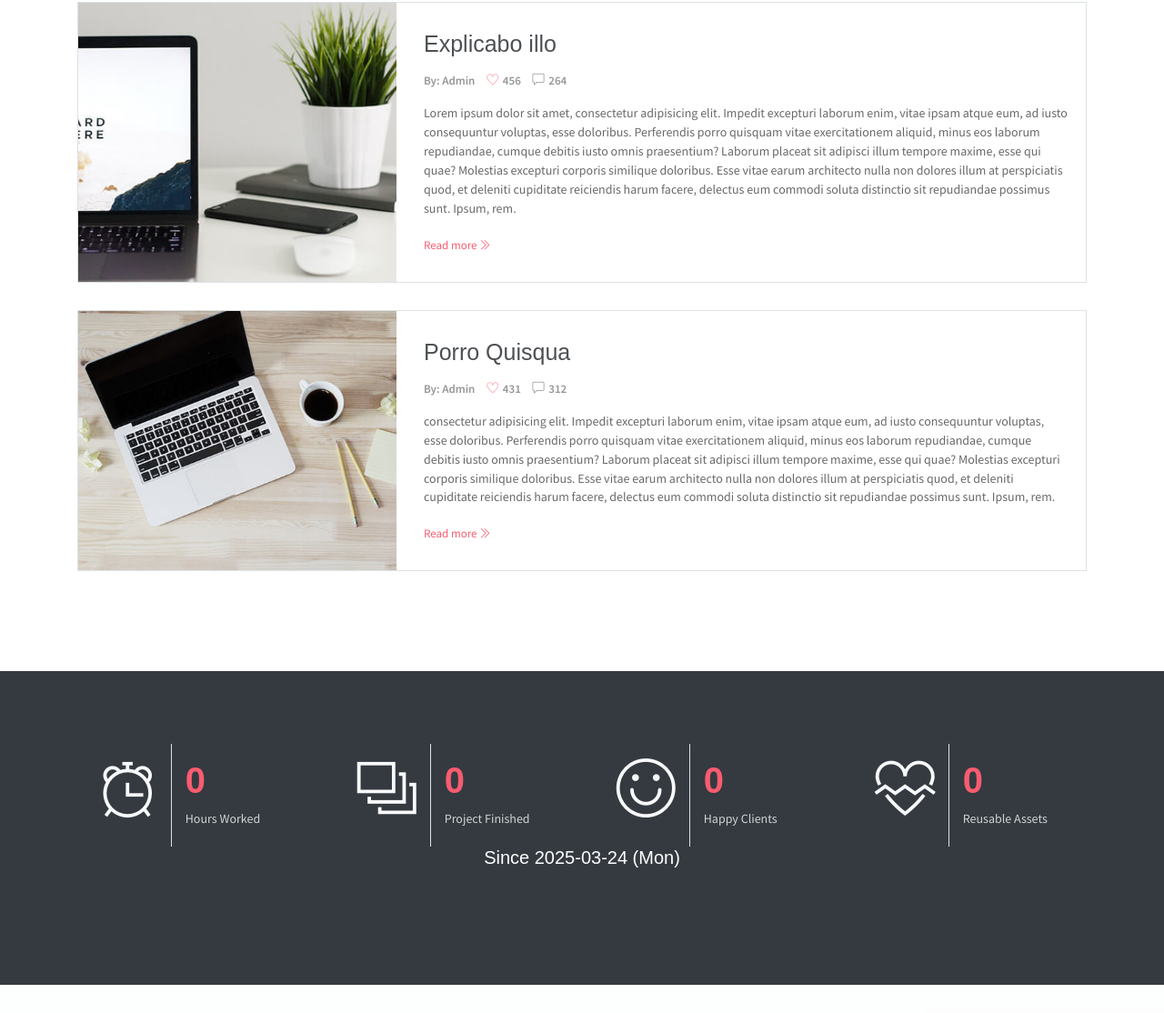
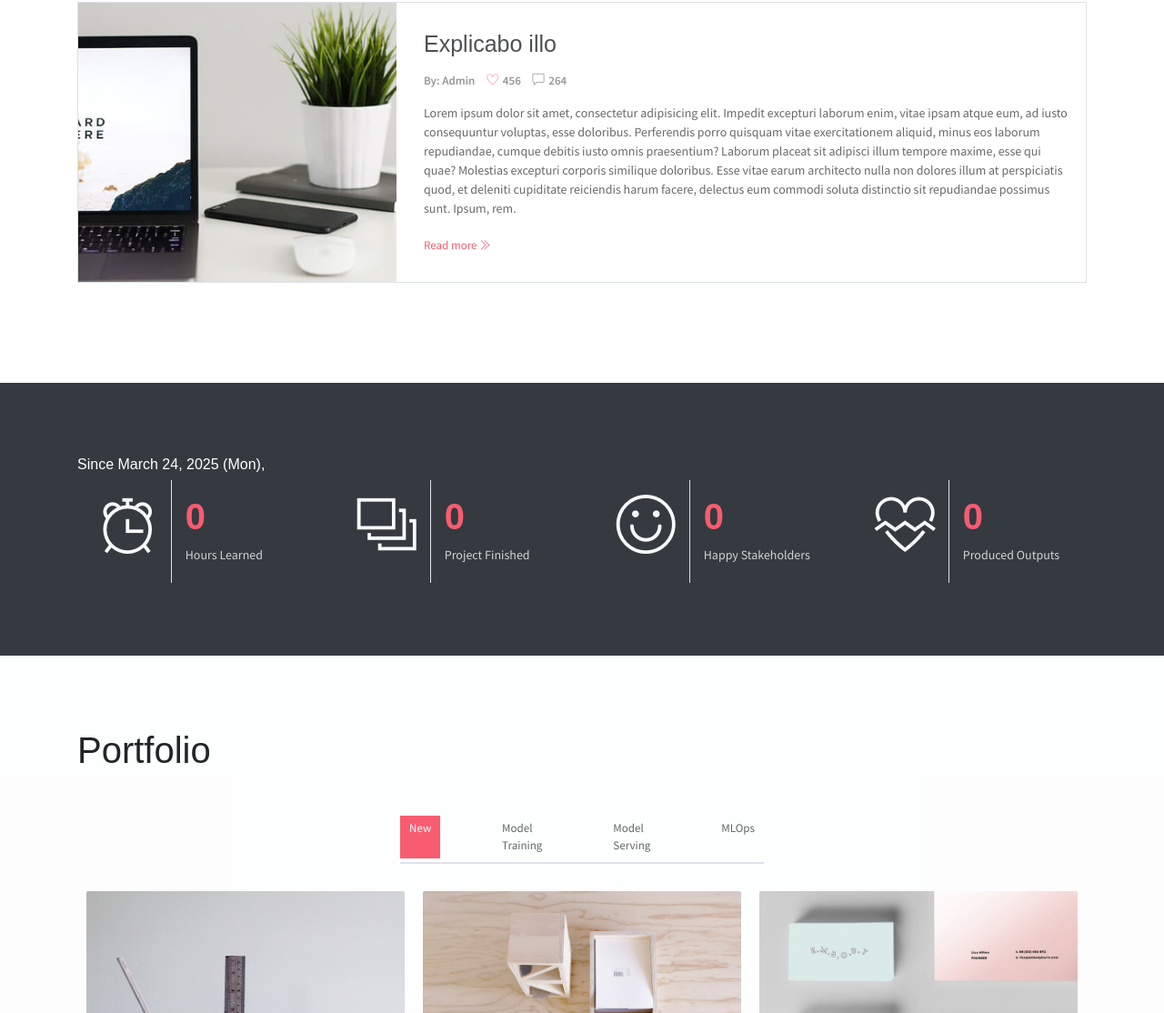
Before and after one commit to dolpagoo25/my_web, a website: page public_html/index.html in a window 1280 px wide. Shown: the part 1686-2800 px from the top of the page at 91% size. Drawn offline with Linux system fonts and the light colour scheme.

Commit message:
Add new stuff by batch_git_push

```diff
--- a/public_html/index.html
+++ b/public_html/index.html
@@ -73,7 +73,7 @@
             <div class="col-lg-4 about-card">
                 <h3 class="font-weight-light">Who am I ?</h3>
                 <span class="line mb-5"></span>
-                <h5 class="mb-3">An AI Practitioner / Dreamer located in our lovely earth</h5>
+                <h5 class="mb-3">AI Practitioner / Dreamer located in our lovely earth. :)</h5>
                 <p class="mt-20">Adorable & Immature Midget Lagomorph's Dream Land</p>
                 <button class="btn btn-outline-danger"><i class="icon-down-circled2 "></i>Download Resume</button>
             </div>
@@ -169,32 +169,15 @@
                         <a href="#" class="read-more">Read more <i class="ti-angle-double-right"></i></a>
                     </div>
                 </div><!-- end of blog wrapper -->
-                <!-- blog-card -->
-                <div class="blog-card">
-                    <div class="img-holder">
-                        <img src="assets/imgs/blog3.jpg" alt="Download free bootstrap 4 landing page, free boootstrap 4 templates, Download free bootstrap 4.1 landing page, free boootstrap 4.1.1 templates, meyawo Landing page">
-                    </div>
-                    <div class="content-holder">
-                        <h4 class="title">Porro Quisqua</h4>
-
-                        <p class="post-details">
-                            <a href="#">By: Admin</a>
-                            <a href="#"><i class="ti-heart text-danger"></i> 431</a>
-                            <a href="#"><i class="ti-comment"></i> 312</a>
-                        </p>
-
-                        <p> consectetur adipisicing elit. Impedit excepturi laborum enim, vitae ipsam atque eum, ad iusto consequuntur voluptas, esse doloribus. Perferendis porro quisquam vitae exercitationem aliquid, minus eos laborum repudiandae, cumque debitis iusto omnis praesentium? Laborum placeat sit adipisci illum tempore maxime, esse qui quae? Molestias excepturi corporis similique doloribus. Esse vitae earum architecto nulla non dolores illum at perspiciatis quod, et deleniti cupiditate reiciendis harum facere, delectus eum commodi soluta distinctio sit repudiandae possimus sunt. Ipsum, rem.</p>
-
-                        <a href="#" class="read-more">Read more <i class="ti-angle-double-right"></i></a>
-                    </div>
-                </div><!-- end of blog wrapper -->
-
             </div>
         </div>
     </section>
 
     <section class="section bg-dark text-center">
         <div class="container">
+            <div style="text-align: left;">
+                <h6 style="color: white;">Since March 24, 2025 (Mon),</h6>
+            </div>
             <div class="row text-center">
                 <div class="col-md-6 col-lg-3">
                     <div class="row ">
@@ -203,7 +186,7 @@
                         </div>
                         <div class="col-7 text-left py-3">
                             <h1 class="text-danger font-weight-bold font40">0</h1>
-                            <p class="text-light mb-1">Hours Worked</p>
+                            <p class="text-light mb-1">Hours Learned</p>
                         </div>
                     </div>
                 </div>
@@ -225,7 +208,7 @@
                         </div>
                         <div class="col-7 text-left py-3">
                             <h1 class="text-danger font-weight-bold font40">0</h1>
-                            <p class="text-light mb-1">Happy Clients</p>
+                            <p class="text-light mb-1">Happy Stakeholders</p>
                         </div>
                     </div>
                 </div>
@@ -236,13 +219,12 @@
                         </div>
                         <div class="col-7 text-left py-3">
                             <h1 class="text-danger font-weight-bold font40">0</h1>
-                            <p class="text-light mb-1">Reusable Assets</p>
+                            <p class="text-light mb-1">Produced Outputs</p>
                         </div>
                     </div>
                 </div>
             </div>
         </div>
-        <h5 class="mb-5" style="color: white;">Since 2025-03-24 (Mon)</h5>
     </section>
 
     <!-- Portfolio Section -->
@@ -450,7 +432,7 @@
                             <i class="ti-write text-danger" aria-hidden="true"></i>
                         </div>
                         <div class="card-body px-4 py-3">
-                            <h5 class="mb-3 card-title text-dark">NVIDIA NeMo</h5>
+                            <h5 class="mb-3 card-title text-dark">Vertex AI Serving</h5>
                             <P class="subtitle">Lorem ipsum dolor sit amet, consectetur adipisicing elit. Ullam commodi provident, dolores reiciendis enim pariatur error optio, tempora ex, nihil nesciunt! In praesentium sunt commodi, unde ipsam ex veritatis laboriosam dolor asperiores suscipit blanditiis, dignissimos quos nesciunt nulla aperiam officia.</P>
                         </div>
                     </div>
@@ -461,7 +443,7 @@
                             <i class="ti-package text-danger" aria-hidden="true"></i>
                         </div>
                         <div class="card-body px-4 py-3">
-                            <h5 class="mb-3 card-title text-dark">PyTorch</h5>
+                            <h5 class="mb-3 card-title text-dark">Vertex AI Pipelines</h5>
                             <P class="subtitle">Lorem ipsum dolor sit amet, consectetur adipisicing elit. Ullam commodi provident, dolores reiciendis enim pariatur error optio, tempora ex, nihil nesciunt! In praesentium sunt commodi, unde ipsam ex veritatis laboriosam dolor asperiores suscipit blanditiis, dignissimos quos nesciunt nulla aperiam officia.</P>
                         </div>
                     </div>
@@ -472,7 +454,7 @@
                             <i class="ti-map-alt text-danger" aria-hidden="true"></i>
                         </div>
                         <div class="card-body px-4 py-3">
-                            <h5 class="mb-3 card-title text-dark">Vertex AI Serving</h5>
+                            <h5 class="mb-3 card-title text-dark">NVIDIA NeMo</h5>
                             <P class="subtitle">Lorem ipsum dolor sit amet, consectetur adipisicing elit. Ullam commodi provident, dolores reiciendis enim pariatur error optio, tempora ex, nihil nesciunt! In praesentium sunt commodi, unde ipsam ex veritatis laboriosam dolor asperiores suscipit blanditiis, dignissimos quos nesciunt nulla aperiam officia.</P>
                         </div>
                     </div>
@@ -483,7 +465,7 @@
                             <i class="ti-bar-chart text-danger" aria-hidden="true"></i>
                         </div>
                         <div class="card-body px-4 py-3">
-                            <h5 class="mb-3 card-title text-dark">vLLM</h5>
+                            <h5 class="mb-3 card-title text-dark">NVIDIA Triton Inference Server</h5>
                             <P class="subtitle">Lorem ipsum dolor sit amet, consectetur adipisicing elit. Ullam commodi provident, dolores reiciendis enim pariatur error optio, tempora ex, nihil nesciunt! In praesentium sunt commodi, unde ipsam ex veritatis laboriosam dolor asperiores suscipit blanditiis, dignissimos quos nesciunt nulla aperiam officia.</P>
                         </div>
                     </div>
@@ -494,7 +476,7 @@
                             <i class="ti-support text-danger" aria-hidden="true"></i>
                         </div>
                         <div class="card-body px-4 py-3">
-                            <h5 class="mb-3 card-title text-dark">SGLang</h5>
+                            <h5 class="mb-3 card-title text-dark">Kubeflow</h5>
                             <P class="subtitle">Lorem ipsum dolor sit amet, consectetur adipisicing elit. Ullam commodi provident, dolores reiciendis enim pariatur error optio, tempora ex, nihil nesciunt! In praesentium sunt commodi, unde ipsam ex veritatis laboriosam dolor asperiores suscipit blanditiis, dignissimos quos nesciunt nulla aperiam officia.</P>
                         </div>
                     </div>
@@ -505,7 +487,7 @@
                             <i class="ti-map-alt text-danger" aria-hidden="true"></i>
                         </div>
                         <div class="card-body px-4 py-3">
-                            <h5 class="mb-3 card-title text-dark">Vertex AI Pipelines</h5>
+                            <h5 class="mb-3 card-title text-dark">PyTorch</h5>
                             <P class="subtitle">Lorem ipsum dolor sit amet, consectetur adipisicing elit. Ullam commodi provident, dolores reiciendis enim pariatur error optio, tempora ex, nihil nesciunt! In praesentium sunt commodi, unde ipsam ex veritatis laboriosam dolor asperiores suscipit blanditiis, dignissimos quos nesciunt nulla aperiam officia.</P>
                         </div>
                     </div>
@@ -516,7 +498,7 @@
                             <i class="ti-bar-chart text-danger" aria-hidden="true"></i>
                         </div>
                         <div class="card-body px-4 py-3">
-                            <h5 class="mb-3 card-title text-dark">Kubeflow</h5>
+                            <h5 class="mb-3 card-title text-dark">vLLM / SGLang</h5>
                             <P class="subtitle">Lorem ipsum dolor sit amet, consectetur adipisicing elit. Ullam commodi provident, dolores reiciendis enim pariatur error optio, tempora ex, nihil nesciunt! In praesentium sunt commodi, unde ipsam ex veritatis laboriosam dolor asperiores suscipit blanditiis, dignissimos quos nesciunt nulla aperiam officia.</P>
                         </div>
                     </div>
@@ -545,7 +527,7 @@
                     <div class="card">
                        <div class="card-header">
                             <div class="mt-2">
-                                <h4>Expertise</h4>
+                                <h4>Experience</h4>
                                 <span class="line"></span>
                             </div>
                         </div>
```
